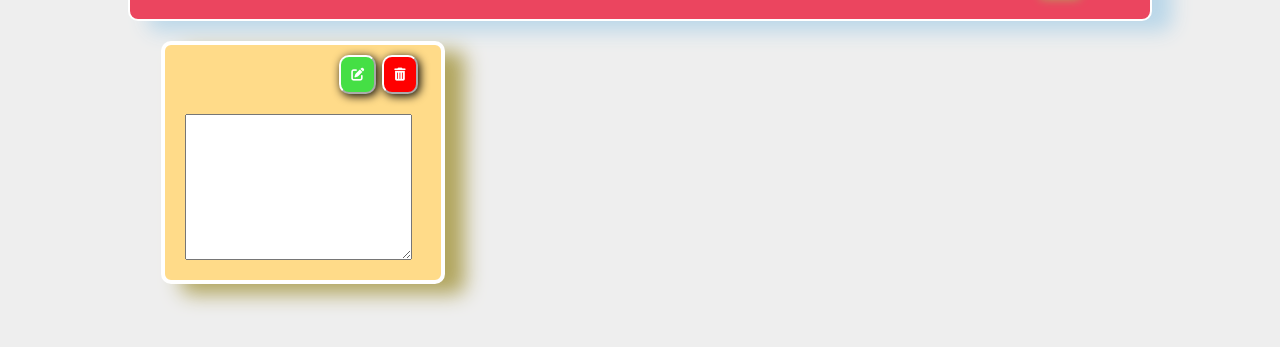
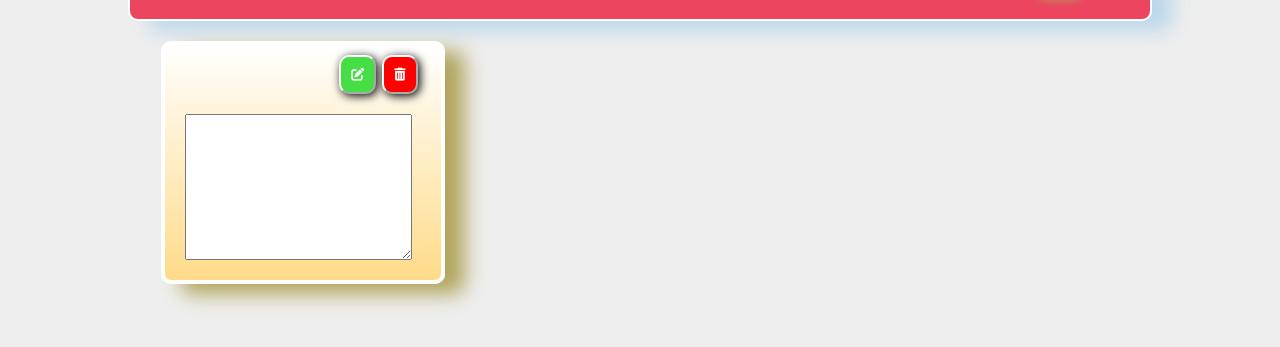
Before and after one commit to Shahid0301/NoteKeepingWebsite, a plain HTML site: page index.htm in a window 1280 px wide. Both pictures are taken after a click on the button 1058 px from the left and 71 px from the top of the page. Shown: the part 93-440 px from the top of the page. Drawn offline with Linux system fonts and the light colour scheme.

Commit message:
Update notes.css

```diff
--- a/notes.css
+++ b/notes.css
@@ -50,7 +50,7 @@ header{
     box-shadow: 20px 10px 20px #b1a55d;
     margin: 20px;
     margin-left: 33px;
-    background-color: #FFDB89;
+    background:linear-gradient(to bottom, white,#FFDB89);
     border-radius: 10px;
     display: inline-flex;
     flex-wrap: wrap;
```
